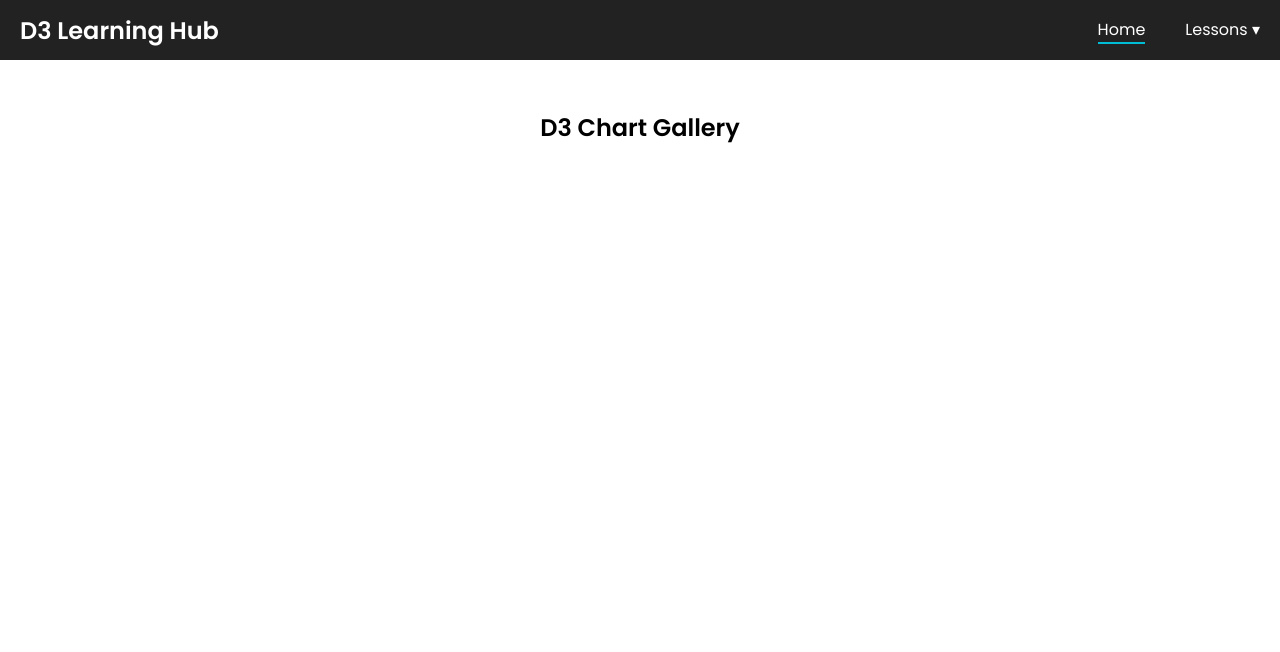
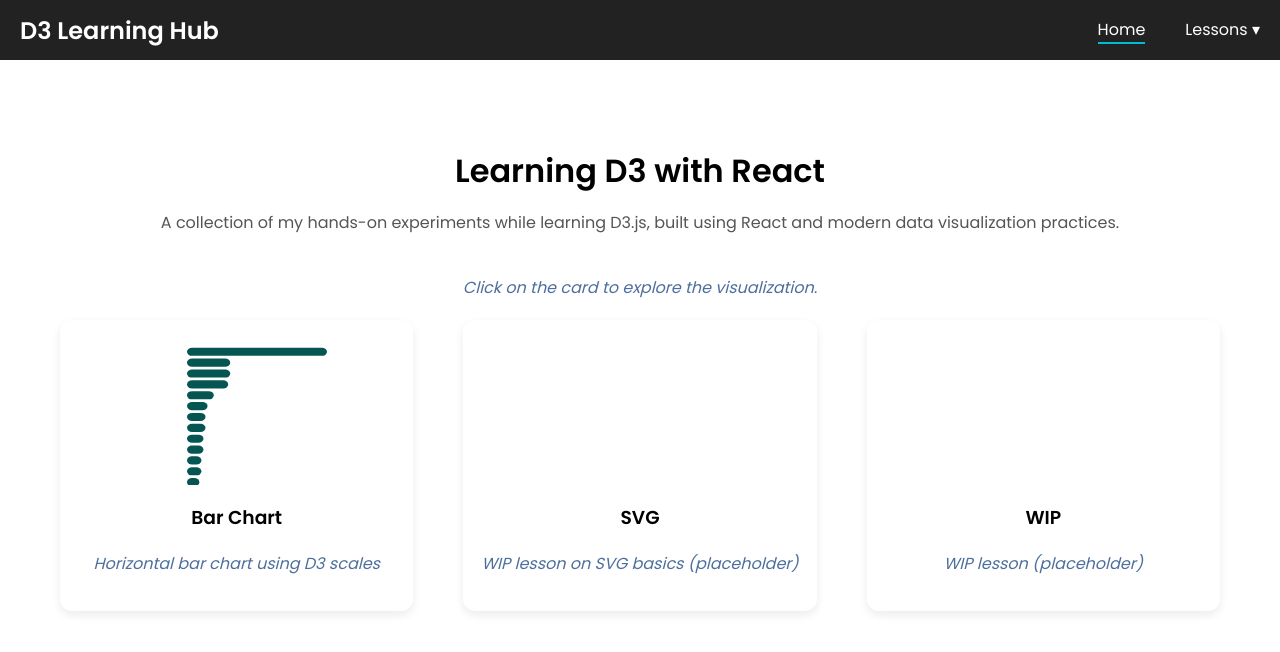
Before and after one commit to webpagearshi/learning-d3, a React (Vite) app: page / in a window 1280 px wide. Shown: the top 652 px of the page. Built offline with nearby package versions, Linux system fonts and the light colour scheme.

Commit message:
home page cards

```diff
--- a/src/components/Barplot.jsx
+++ b/src/components/Barplot.jsx
@@ -2,10 +2,10 @@ import React, { useState } from "react";
 import * as d3 from "d3";
 
 // Barplot component to render a horizontal bar chart
-function Barplot({ data }) {
-  const width = 500;
-  const height = 600;
-  const margin = { top: 10, right: 30, bottom: 30, left: 100 };
+function Barplot({ data, width = 500, height = 600, isPreview = false }) {
+  const margin = isPreview
+    ? { top: 10, right: 10, bottom: 20, left: 50 }
+    : { top: 20, right: 30, bottom: 30, left: 100 };
 
   const [hovered, setHovered] = useState(null);
   const [tooltip, setTooltip] = useState(null);
@@ -36,7 +36,7 @@ function Barplot({ data }) {
           </linearGradient>
         </defs>
         {/* 🇮🇳 Annotation for India */}
-        {indiaData && (
+        {!isPreview && indiaData && (
           <>
             {/* 📦 Position values (clean + reusable) */}
             {(() => {
@@ -54,7 +54,7 @@ function Barplot({ data }) {
                   {/* 🎀 Smooth curved arrow */}
                   <path
                     d={`
-              M ${barX + 13} ${barY - 5},
+              M ${barX + 1} ${barY - 5},
               C ${barX + 40} ${barY - 50},
                 ${barX + 60} ${boxY + 40},
                 ${arrowEndX} ${arrowEndY}
@@ -108,6 +108,7 @@ function Barplot({ data }) {
             fill={hovered === d.country ? "url(#barGradient)" : "#055653"}
             rx={5}
             onMouseEnter={(e) => {
+              if (!isPreview) {
                 setHovered(d.country);
                 setTooltip({
                   country: d.country,
@@ -115,24 +116,30 @@ function Barplot({ data }) {
                   x: e.clientX,
                   y: e.clientY,
                 });
+              }
             }}
             onMouseMove={(e) => {
+              if (!isPreview) {
                 setTooltip((prev) => ({
                   ...prev,
                   x: e.clientX,
                   y: e.clientY,
                 }));
+              }
             }}
             onMouseLeave={() => {
+              if (!isPreview) {
                 setHovered(null);
                 setTooltip(null);
+              }
             }}
             style={{ transition: "fill 0.3s ease" }}
           />
         ))}
 
         {/* Value Labels */}
-        {data.map((d) => (
+        {!isPreview &&
+          data.map((d) => (
             <text
               key={d.country + "-label"}
               x={xScale(d.students) + 5}
@@ -146,7 +153,8 @@ function Barplot({ data }) {
           ))}
 
         {/* Y-axis Labels */}
-        {data.map((d) => (
+        {!isPreview &&
+          data.map((d) => (
             <text
               key={d.country + "-yaxis"}
               x={margin.left - 5}
--- a/src/data/lessons.js
+++ b/src/data/lessons.js
@@ -2,9 +2,19 @@ export const lessons = [
   {
     name: "Bar Chart",
     path: "/bar-chart",
+    description: "Horizontal bar chart using D3 scales",
+    type: "bar",
   },
   {
-    name: "SVG WIP",
-    path: "/svg-chart",
+    name: "SVG",
+    path: "/svg",
+    description: "WIP lesson on SVG basics (placeholder)",
+    type: "svg",
+  },
+  {
+    name: "WIP",
+    path: "/wip",
+    description: "WIP lesson (placeholder)",
+    type: "xyz",
   },
 ];
--- /dev/null
+++ b/src/pages/Home.css
@@ -0,0 +1,70 @@
+.home-container {
+  padding: 40px;
+}
+
+/* Hero */
+.hero {
+  margin-bottom: 40px;
+}
+
+.hero h1 {
+  font-size: 32px;
+  margin-bottom: 10px;
+}
+
+.hero p {
+  color: #555;
+  line-height: 1.5;
+}
+
+/* Lessons */
+.lessons p {
+  margin-bottom: 20px;
+  font-style: italic;
+  color: #4e6f9d;
+}
+
+/* Grid */
+.lesson-grid {
+  display: grid;
+  grid-template-columns: repeat(3, 1fr); /* 👈 3 columns */
+  gap: 50px;
+}
+/* Tablet */
+@media (max-width: 900px) {
+  .lesson-grid {
+    grid-template-columns: repeat(2, 1fr);
+  }
+}
+
+/* Mobile */
+@media (max-width: 600px) {
+  .lesson-grid {
+    grid-template-columns: 1fr;
+  }
+}
+
+.lesson-card {
+  background: white;
+  border-radius: 12px;
+  padding: 15px;
+  text-decoration: none;
+  color: inherit;
+
+  box-shadow: 0 4px 10px rgba(0, 0, 0, 0.08);
+  transition:
+    transform 0.2s ease,
+    box-shadow 0.2s ease;
+}
+
+.lesson-card:hover {
+  transform: translateY(-5px);
+  box-shadow: 0 6px 16px rgba(0, 0, 0, 0.12);
+}
+
+.mini-chart {
+  width: 100%;
+  height: 150px; /* important */
+  overflow: hidden;
+  margin-bottom: 10px;
+}
--- a/src/pages/Home.jsx
+++ b/src/pages/Home.jsx
@@ -1,9 +1,46 @@
+import { lessons } from "../data/lessons";
+import Barplot from "../components/Barplot";
+import { barData } from "../data/barData";
 import { Link } from "react-router-dom";
+import "./Home.css";
 
 function Home() {
   return (
-    <div style={{ textAlign: "center", marginTop: "30px" }}>
-      <h2>D3 Chart Gallery</h2>
+    <div className="home-container">
+      {/* 👋 Hero Section */}
+      <section className="hero">
+        <h1>Learning D3 with React</h1>
+        <p>
+          A collection of my hands-on experiments while learning D3.js, built
+          using React and modern data visualization practices.
+        </p>
+      </section>
+
+      {/* 📊 Lessons Section */}
+      <section className="lessons">
+        <p>Click on the card to explore the visualization.</p>
+        <div className="lesson-grid">
+          {lessons.map((lesson) => (
+            <Link key={lesson.path} to={lesson.path} className="lesson-card">
+              {/* Mini chart */}
+              <div className="mini-chart">
+                {lesson.type === "bar" && (
+                  <Barplot
+                    data={barData}
+                    width={200}
+                    height={250}
+                    isPreview={true}
+                  />
+                )}
+              </div>
+
+              {/* Text */}
+              <h3>{lesson.name}</h3>
+              <p>{lesson.description}</p>
+            </Link>
+          ))}
+        </div>
+      </section>
     </div>
   );
 }
```
Lines whose indentation alone changed are shown as unchanged.
